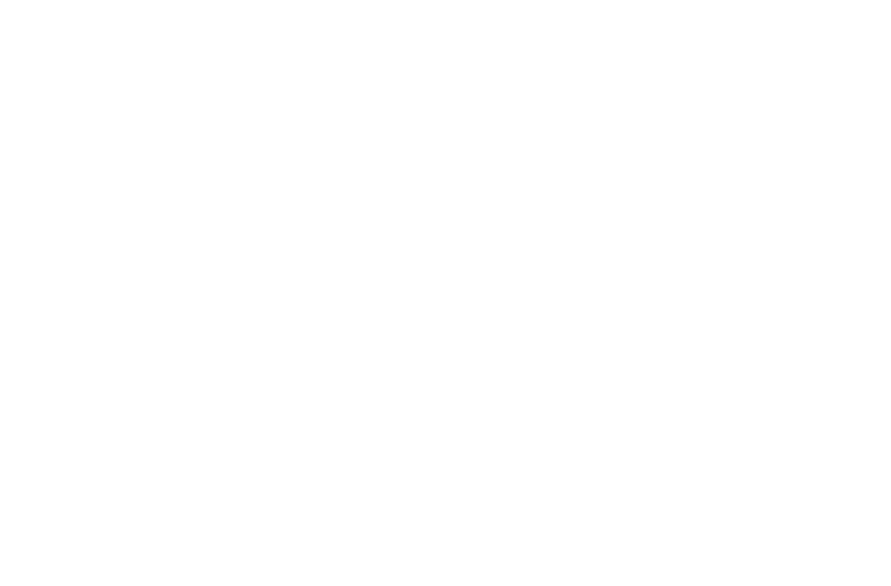
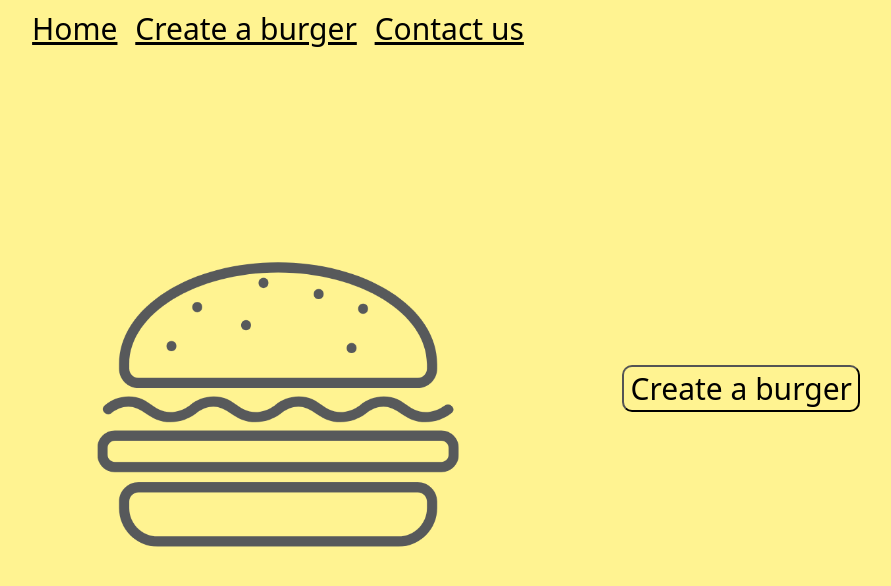
Before and after one commit to Sqwoze/burger-hub, a plain HTML site: page index.html in a window 1280 px wide. Shown: the whole page, without its empty margins (362-1253 px from the left). Drawn offline with Linux system fonts and the light colour scheme.

Commit message:
made changes to the website layout

```diff
--- a/css/style.css
+++ b/css/style.css
@@ -0,0 +1,47 @@
+@import url('https://fonts.googleapis.com/css2?family=Permanent+Marker&display=swap');
+
+* {
+   background-color: #fff391;
+   color: black;
+   font-family: system-ui, -apple-system, BlinkMacSystemFont, 'Segoe UI', Roboto, Oxygen, Ubuntu, Cantarell, 'Open Sans', 'Helvetica Neue', sans-serif;
+}
+
+.nav {
+    text-align: center;
+    font-size: 30px;
+    background-color: #fff391;
+}
+
+.img {
+    width: 100%;
+    height: 100%;
+}
+
+.home {
+    position: relative;
+    right: 10px;
+}
+
+.create-a-burger {
+    position: relative;
+
+}
+
+.contact-us {
+    position: relative;
+    left: 10px;
+}
+
+.create-a-burger-btn {
+    font-size: 30px;
+    border-radius: 10px;
+    float: right;
+    position: relative;
+    right: 50px;
+    bottom: 400px;
+}
+
+.create-a-burger-btn:hover {
+    cursor: pointer;
+    background-color: white;
+}
--- a/index.html
+++ b/index.html
@@ -5,11 +5,24 @@
     <meta name="viewport" content="width=device-width, initial-scale=1.0">
     <title>Home</title>
     <link rel="stylesheet" href="css/style.css">
+    <script src="scripts/script.js" defer></script>
     <link rel="home" href="index.html">
     <link rel="burger creation" href="create-a-burger.html">
     <link rel="contact-us" href="contact-us.html">
 </head>
 <body>
-    <script src="scripts/script.js"></script>
+    <header>
+    <div class="nav">
+        <nav>
+            <a href="index.html" class="home">Home</a>
+            <a href="create-a-burger.html" class="create-a-burger">Create a burger</a>
+            <a href="contact-us.html" class="contact-us">Contact us</a>
+        </nav>
+    </div>
+</header>
+    <article>
+    <img src="imgs/Burger-Hub-Logo.png" alt="Picture of a burger" class="img">
+    <a href="create-a-burger.html"><button class="create-a-burger-btn">Create a burger</button></a>
+</article>
 </body>
 </html>
```
Also changed, not shown: contact-us.html (+13 -1 lines), create-a-burger.html (+12 -1 lines), imgs/Burger-Hub-Logo.png (added), 1 other file.
